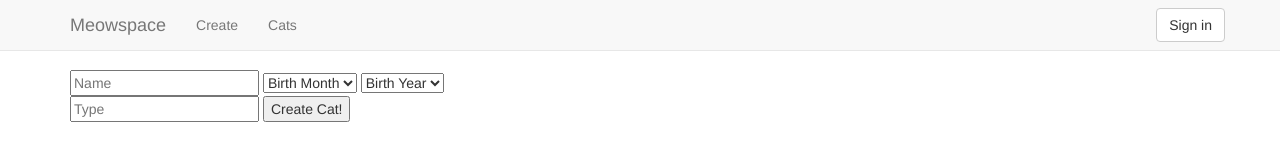
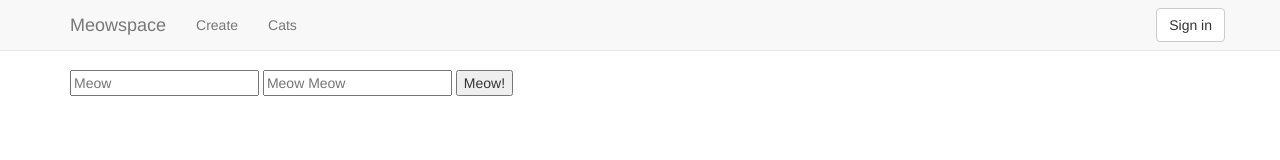
Before and after one commit to janephilipps/meowspace, a website: page views/create.html in a window 1280 px wide. Drawn offline with nearby package versions, Linux system fonts and the light colour scheme; files that its build step writes are made by us from their sources.

Commit message:
create template for profile page, change create form

```diff
--- a/server.js
+++ b/server.js
@@ -148,7 +148,7 @@ app.get('/profile', function (req, res) {
   // finds user currently logged in
   req.currentCat(function (err, cat) {
     console.log(session.catId);
-    res.send('Welcome ' + cat.name);
+    res.sendfile('views/profile.html');
   });
 });
 
--- a/views/create.html
+++ b/views/create.html
@@ -23,54 +23,10 @@
     <div class="container" id="create-form">
       <div class="row">
         <div class="col-md-6">
-            <form action="/signup" method="POST" accept-charset="utf-8">
-              <input type="text" name="name" placeholder="Name">
-              <select id="birth-month" name="birthMonth">
-                <option value="0">Birth Month</option>
-                <option value="January">January</option>
-                <option value="February">February</option>
-                <option value="March">March</option>
-                <option value="April">April</option>
-                <option value="May">May</option>
-                <option value="June">June</option>
-                <option value="July">July</option>
-                <option value="August">August</option>
-                <option value="September">September</option>
-                <option value="October">October</option>
-                <option value="November">November</option>
-                <option value="December">December</option>
-              </select>
-              <select id="birth-year" name="birthYear">
-                <option value="0">Birth Year</option>
-                <option value="2015">2015</option>
-                <option value="2014">2014</option>
-                <option value="2013">2013</option>
-                <option value="2012">2012</option>
-                <option value="2011">2011</option>
-                <option value="2010">2010</option>
-                <option value="2009">2009</option>
-                <option value="2008">2008</option>
-                <option value="2007">2007</option>
-                <option value="2006">2006</option>
-                <option value="2005">2005</option>
-                <option value="2004">2004</option>
-                <option value="2003">2003</option>
-                <option value="2002">2002</option>
-                <option value="2001">2001</option>
-                <option value="2000">2000</option>
-                <option value="1999">1999</option>
-                <option value="1998">1998</option>
-                <option value="1997">1997</option>
-                <option value="1996">1996</option>
-                <option value="1995">1995</option>
-                <option value="1994">1994</option>
-                <option value="1993">1993</option>
-                <option value="1992">1992</option>
-                <option value="1991">1991</option>
-                <option value="1990">1990</option>
-              </select>
-              <input type="text" name="type" placeholder="Type">
-              <input type="submit" name="create-cat" value="Create Cat!">
+            <form action="/meows" method="POST" accept-charset="utf-8">
+              <input type="text" name="title" placeholder="Meow">
+              <input type="text" name="post" placeholder="Meow Meow">
+              <input type="submit" name="create-meow" value="Meow!">
             </form>
         </div>
       </div>
```
Also changed, not shown: public/script.js (+0 -16 lines), public/template.js (+8 -0 lines), views/profile.html (added, +54 -0 lines).
